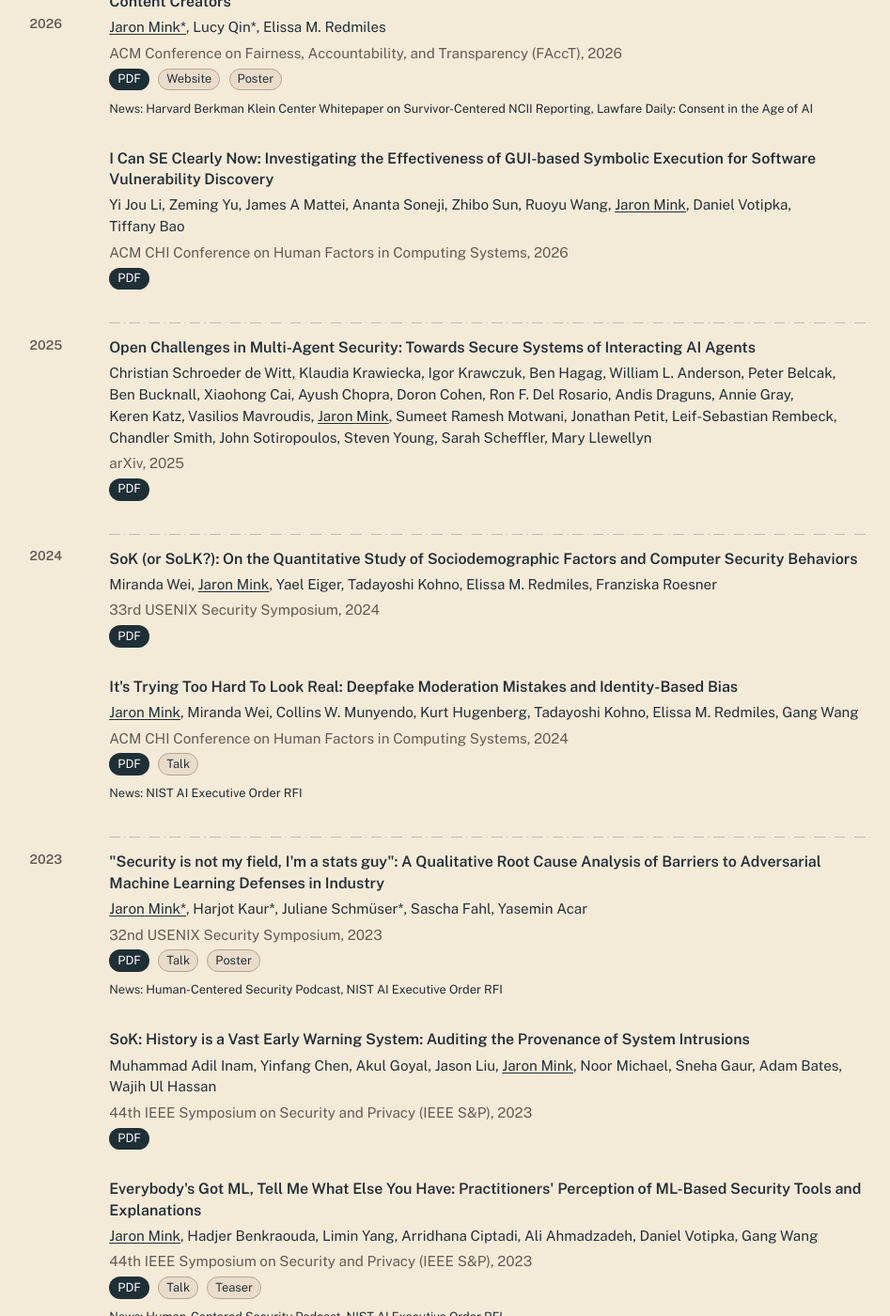
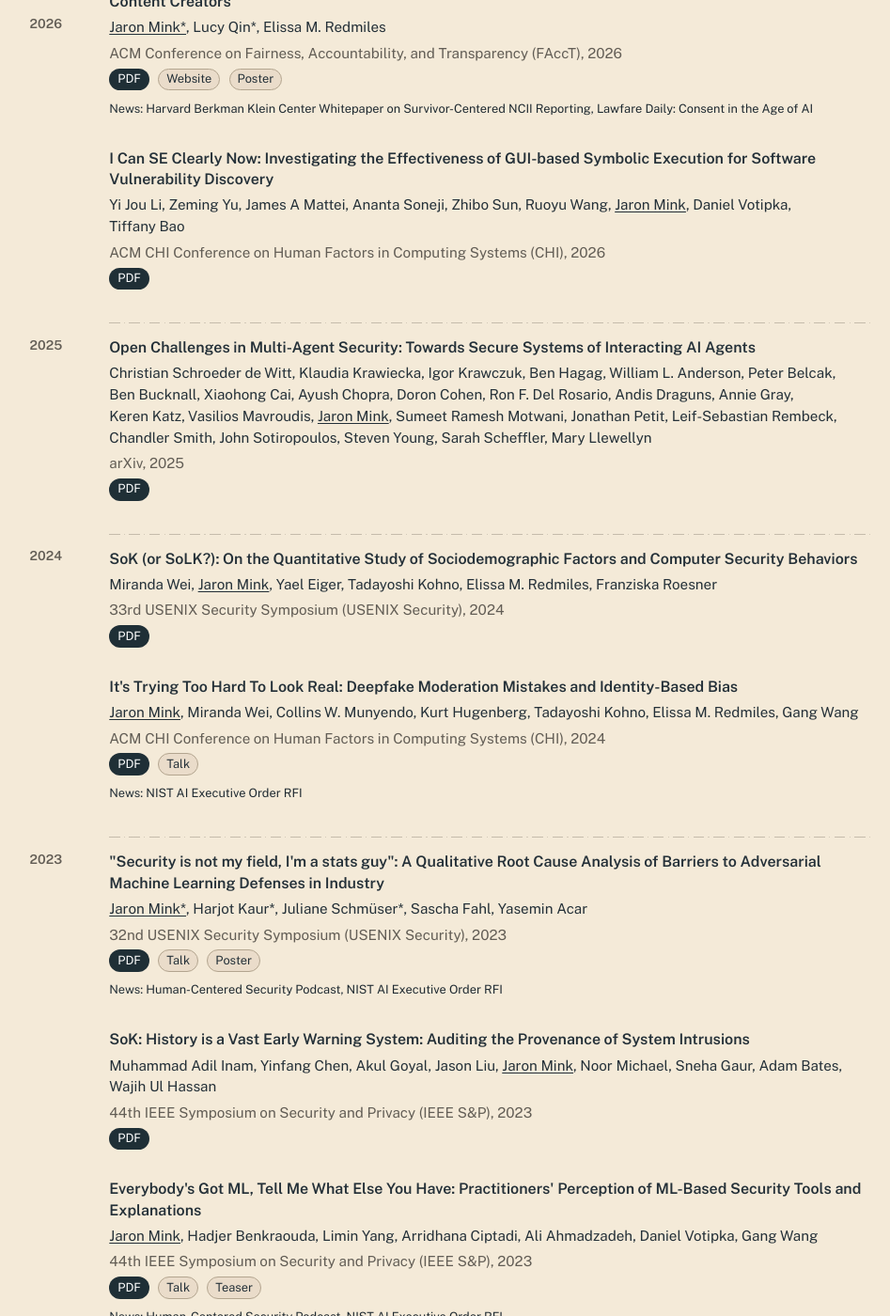
Before and after one commit to JaronMink/personal-website, a Jekyll site: the page built from publications.md, in a window 1280 px wide and 1400 px high, scrolled down 796 px. Shown: the whole window at 94% size, without its empty margins (111-1058 px from the left). Built offline with Jekyll 4.4.1, drawn with Linux system fonts in a browser that asks for light colours; some of the changed text lies outside the part shown.

Commit message:
Add venue acronyms to publications

```diff
--- a/_data/publications.yml
+++ b/_data/publications.yml
@@ -146,7 +146,7 @@
   - Jaron Mink
   - Daniel Votipka
   - Tiffany Bao
-  venue: ACM CHI Conference on Human Factors in Computing Systems, 2026
+  venue: ACM CHI Conference on Human Factors in Computing Systems (CHI), 2026
   areas:
   - non-ml-human-factors
   - system-security
@@ -310,7 +310,7 @@
   - Tadayoshi Kohno
   - Elissa M. Redmiles
   - Franziska Roesner
-  venue: 33rd USENIX Security Symposium, 2024
+  venue: 33rd USENIX Security Symposium (USENIX Security), 2024
   areas:
   - non-ml-human-factors
   links:
@@ -348,7 +348,7 @@
   - Tadayoshi Kohno
   - Elissa M. Redmiles
   - Gang Wang
-  venue: ACM CHI Conference on Human Factors in Computing Systems, 2024
+  venue: ACM CHI Conference on Human Factors in Computing Systems (CHI), 2024
   areas:
   - ml-enabled-abuse
   links:
@@ -394,7 +394,7 @@
   - Juliane Schmüser*
   - Sascha Fahl
   - Yasemin Acar
-  venue: 32nd USENIX Security Symposium, 2023
+  venue: 32nd USENIX Security Symposium (USENIX Security), 2023
   areas:
   - ml-security-and-privacy
   links:
@@ -578,7 +578,7 @@
   - Olivia Figueria
   - Yang Wang
   - Gang Wang
-  venue: 31st USENIX Security Symposium, 2022
+  venue: 31st USENIX Security Symposium (USENIX Security), 2022
   areas:
   - ml-enabled-abuse
   links:
@@ -675,7 +675,7 @@
   - Uma Pal
   - Adam J Aviv
   - Adam Bates
-  venue: ACM CHI Conference on Human Factors in Computing Systems, 2022
+  venue: ACM CHI Conference on Human Factors in Computing Systems (CHI), 2022
   areas:
   - non-ml-human-factors
   links:
```
